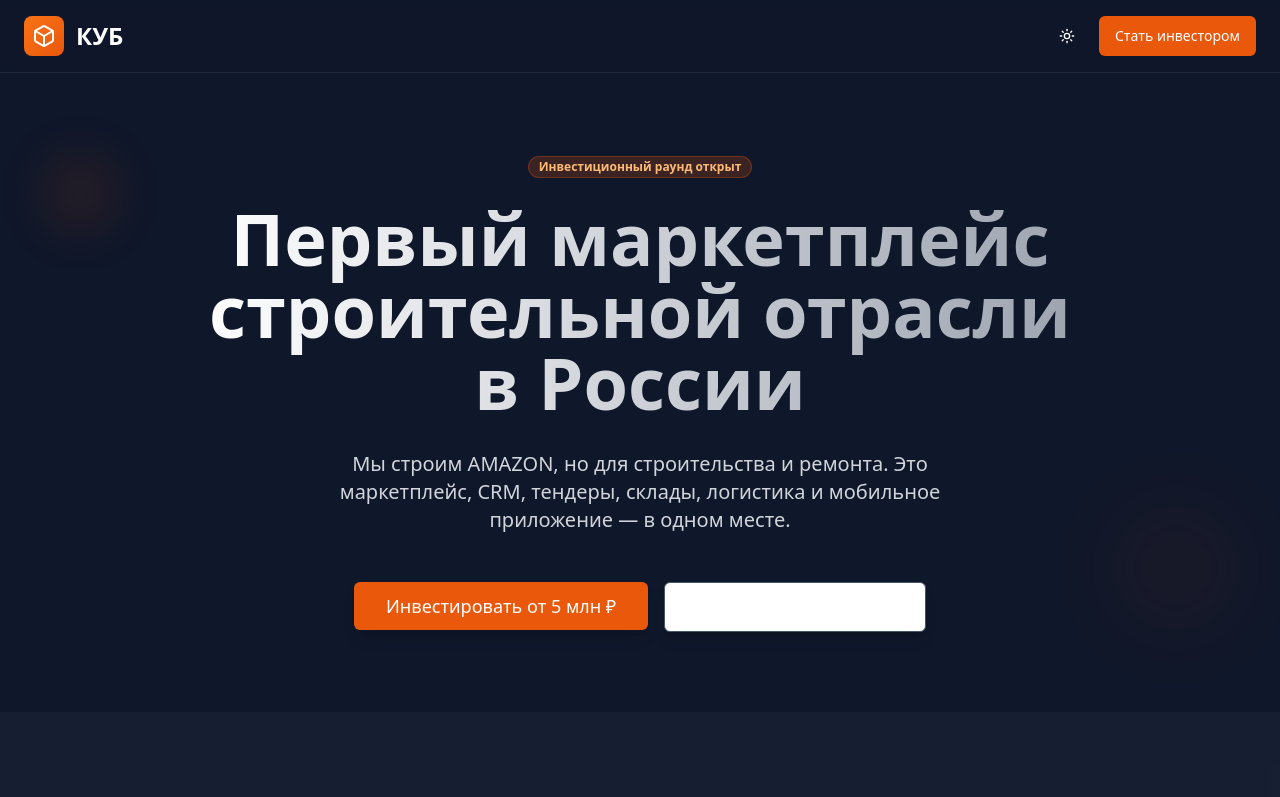
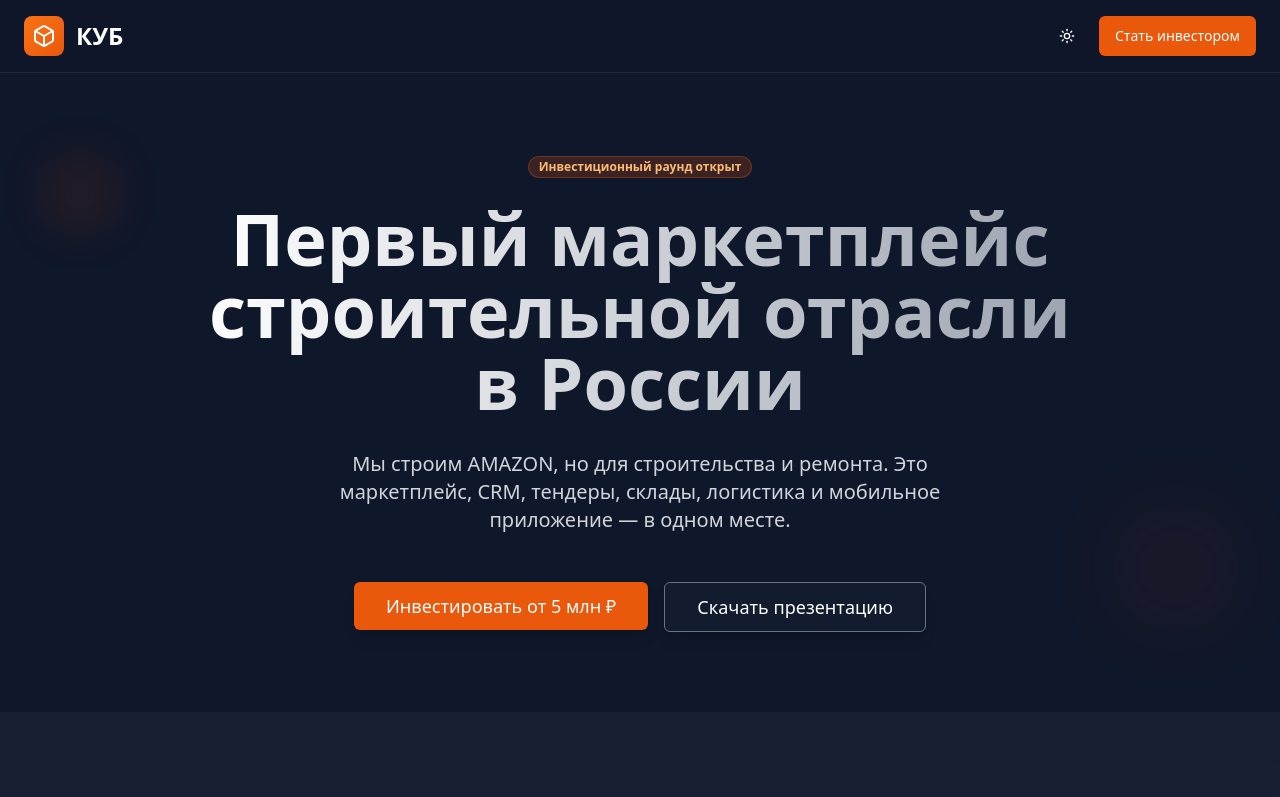
Before and after one commit to pr-poehali-dev/kub-landin-development, a React (Vite) app: page / in a window 1280 px wide. Shown: the top 797 px of the page. Built offline with nearby package versions, Linux system fonts and the light colour scheme.

Commit message:
Исправить читаемость кнопки в темном режиме

```diff
--- a/src/pages/Index.tsx
+++ b/src/pages/Index.tsx
@@ -78,7 +78,7 @@ const Index = () => {
               <Button size="lg" className="bg-orange-600 hover:bg-orange-700 hover:scale-105 text-white px-8 py-6 text-lg transform transition-all duration-300 shadow-lg hover:shadow-xl">
                 Инвестировать от 5 млн ₽
               </Button>
-              <Button size="lg" variant="outline" className={`hover:scale-105 px-8 py-6 text-lg transform transition-all duration-300 shadow-lg hover:shadow-xl ${isDarkMode ? 'border-slate-600 text-white hover:bg-slate-800' : 'border-slate-300 text-slate-900 hover:bg-slate-100'}`}>
+              <Button size="lg" variant="outline" className={`hover:scale-105 px-8 py-6 text-lg transform transition-all duration-300 shadow-lg hover:shadow-xl ${isDarkMode ? 'border-slate-500 text-white hover:bg-slate-800 bg-slate-800/30' : 'border-slate-300 text-slate-900 hover:bg-slate-100'}`}>
                 Скачать презентацию
               </Button>
             </div>
```
